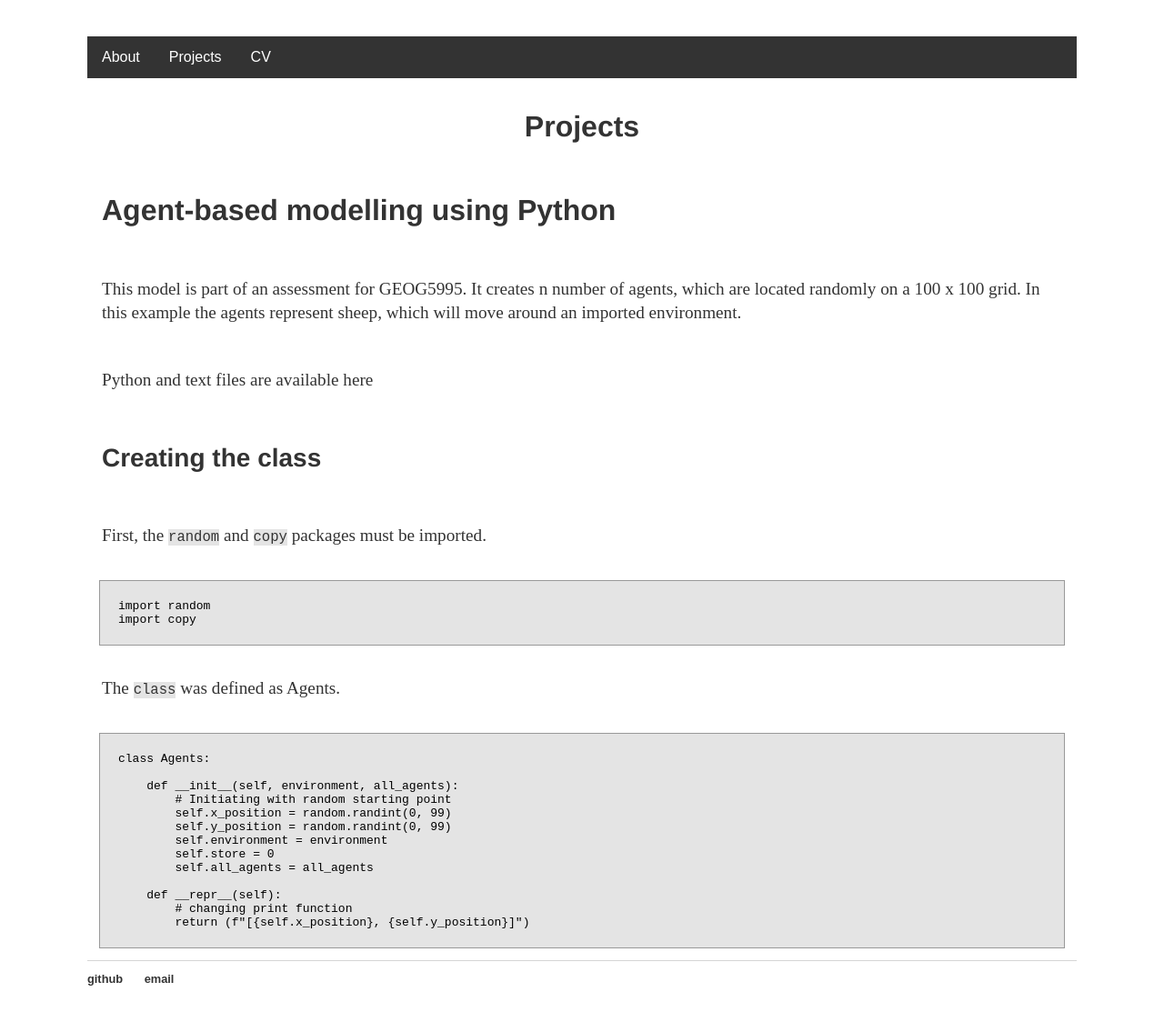
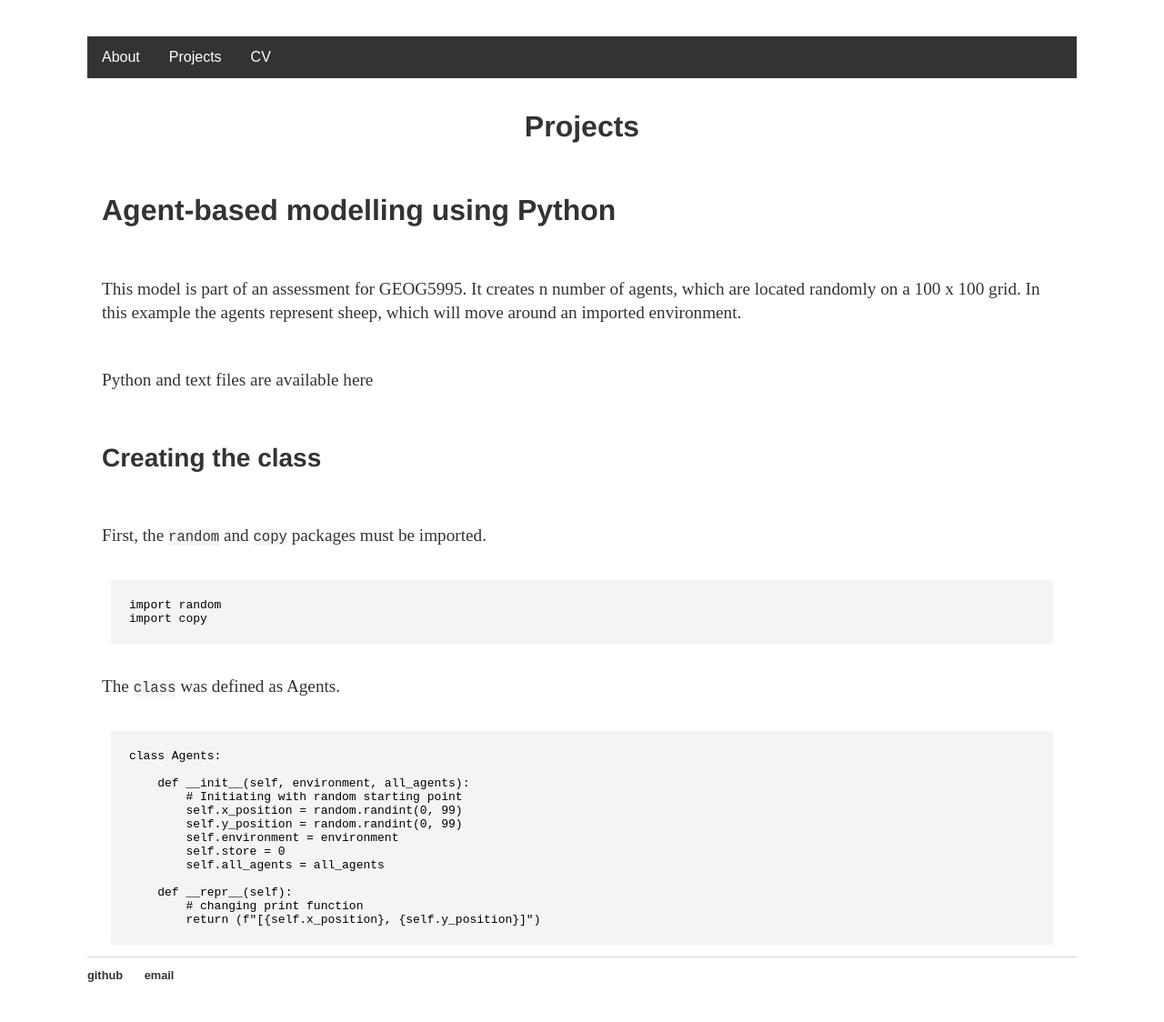
Before and after one commit to lena-kilian/lena-kilian.github.io, a Jekyll site: the page built from abm/index.md, in a window 1280 px wide. Shown: the whole page at 91% size. Built offline with Jekyll 4.4.1, drawn with Linux system fonts in a browser that asks for light colours; our own code applies the rules of GitHub Pages for plain Markdown files.

Commit message:
Update main.css

```diff
--- a/css/main.css
+++ b/css/main.css
@@ -122,16 +122,15 @@ p {
 }
 
 code {
-    background-color: #e4e4e4;
+    background-color: #f4f4f4;
 }
 
 pre code {
-  background-color: #e4e4e4;
-  border: 1px solid #999;
+  background-color: #f4f4f4;
   display: block;
   padding: 20px;
-  margin-left: 1em;
-  margin-right:1em;
+  margin-left: 2em;
+  margin-right: 2em;
 }
 
 footer {
```
